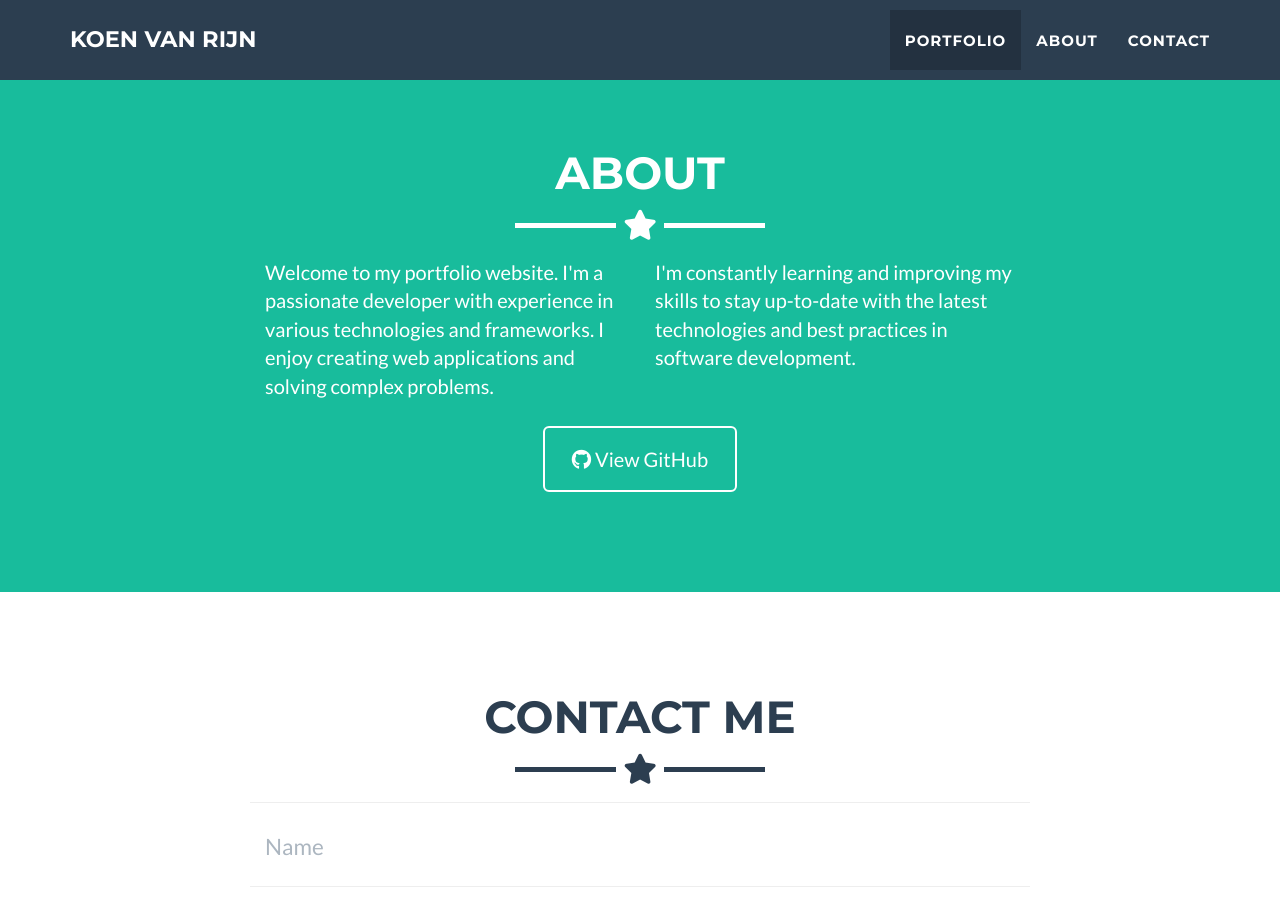
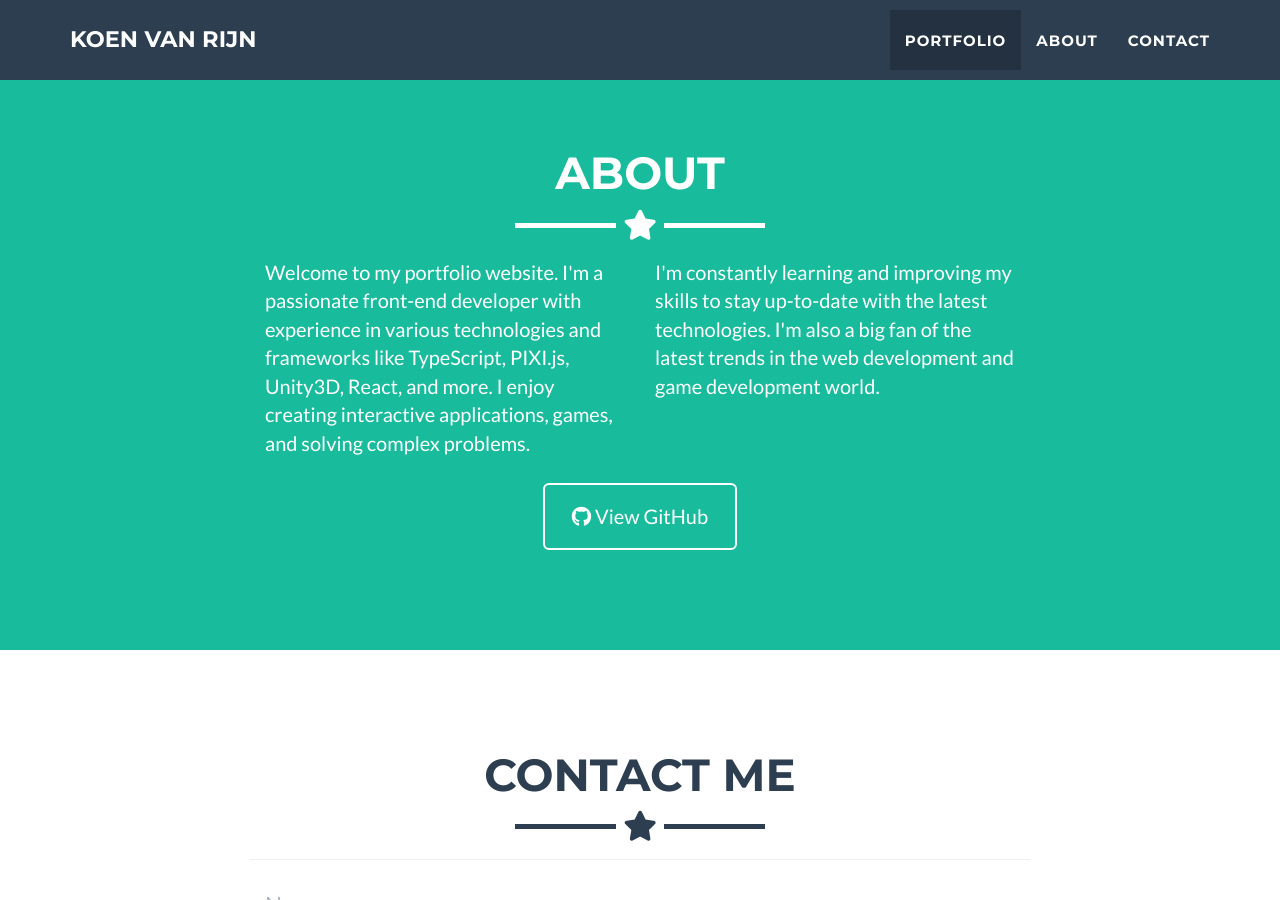
Before and after one commit to koennie270993/portfolio, a Jekyll site: the page built from _posts/2020-09-15-stormskaters-snapchat.markdown, in a window 1280 px wide and 900 px high, scrolled down 2173 px. Built offline with Jekyll 4.4.1, drawn with Linux system fonts in a browser that asks for light colours; some of the changed text lies outside the part shown.

Commit message:
Update portfolio content and configuration
- Rearranged skills in the configuration file for better clarity.
- Enhanced the about section to specify front-end development experience and interests in interactive applications and game development.
- Updated the project entry for "Stormskaters Snapchat" to use a PNG image instead of a JPG.
- Added a new image file for "stormskater1s.jpg" to the project assets.

```diff
--- a/_config.yml
+++ b/_config.yml
@@ -25,7 +25,7 @@ description: >- # this means to ignore newlines until "baseurl:"
 baseurl: "/portfolio" # the subpath of your site, e.g. /blog
 url: "https://koennie270993.github.io" # the base hostname & protocol for your site, e.g. http://example.com
 github_username: koennie270993
-skills: Web Developer, Programmer, Game Developer
+skills: Game Developer, Programmer, Web Developer
 meta_author: Koen van Rijn
 keywords: portfolio, web development, programming, game development
 future: true # allow posts with future dates
--- a/_includes/about.html
+++ b/_includes/about.html
@@ -9,10 +9,10 @@
     </div>
     <div class="row">
       <div class="col-lg-4 col-lg-offset-2">
-        <p>Welcome to my portfolio website. I'm a passionate developer with experience in various technologies and frameworks. I enjoy creating web applications and solving complex problems.</p>
+        <p>Welcome to my portfolio website. I'm a passionate front-end developer with experience in various technologies and frameworks like TypeScript, PIXI.js, Unity3D, React, and more. I enjoy creating interactive applications, games, and solving complex problems.</p>
       </div>
       <div class="col-lg-4">
-        <p>I'm constantly learning and improving my skills to stay up-to-date with the latest technologies and best practices in software development.</p>
+        <p>I'm constantly learning and improving my skills to stay up-to-date with the latest technologies. I'm also a big fan of the latest trends in the web development and game development world.</p>
       </div>
       <div class="col-lg-8 col-lg-offset-2 text-center">
         <a href="https://github.com/{{ site.github_username }}" class="btn btn-lg btn-outline">
--- a/_posts/2020-09-15-stormskaters-snapchat.markdown
+++ b/_posts/2020-09-15-stormskaters-snapchat.markdown
@@ -2,7 +2,7 @@
 layout: default
 modal-id: 3
 date: 2020-09-15
-img: stormskaters.jpg
+img: stormskaters.png
 img_folder: storm-skaters
 alt: Stormskaters Snapchat
 project-date: September 2020
```
Also changed, not shown: img/storm-skaters/stormskater1s.jpg (renamed from img/storm-skaters/stormskaters.jpg), img/storm-skaters/stormskaters.png (added).
